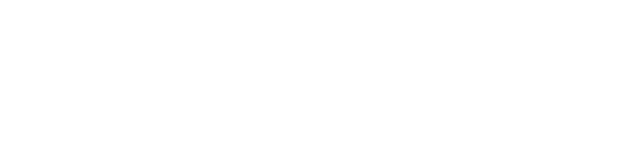
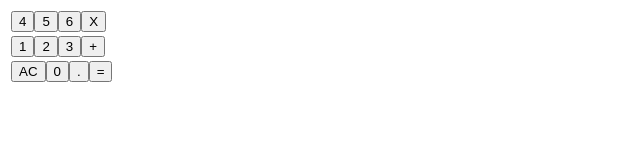
Before and after one commit to sasso-gonzalez/Calculator, a plain HTML site: page index.html in a window 1280 px wide. Shown: the whole page, without its empty margins (0-640 px from the left). Drawn offline with Linux system fonts and the light colour scheme.

Commit message:
Wrote table base

```diff
--- a/index.html
+++ b/index.html
@@ -7,7 +7,15 @@
     <style src ="style.css"></style>
 </head>
 <body>
-
+    <table>
+        <tr>
+        <td><button>4</button><button>5</button><button>6</button><button>X</button></td>
+        </tr>
+        <tr>
+        <td><button>1</button><button>2</button><button>3</button><button>+</button></td>
+        </tr>
+        <td><button>AC</button><button>0</button><button>.</button><button>=</button></td>
+    </table>
     <script src = "home.js"></script>
 </body>
 </html>
```
